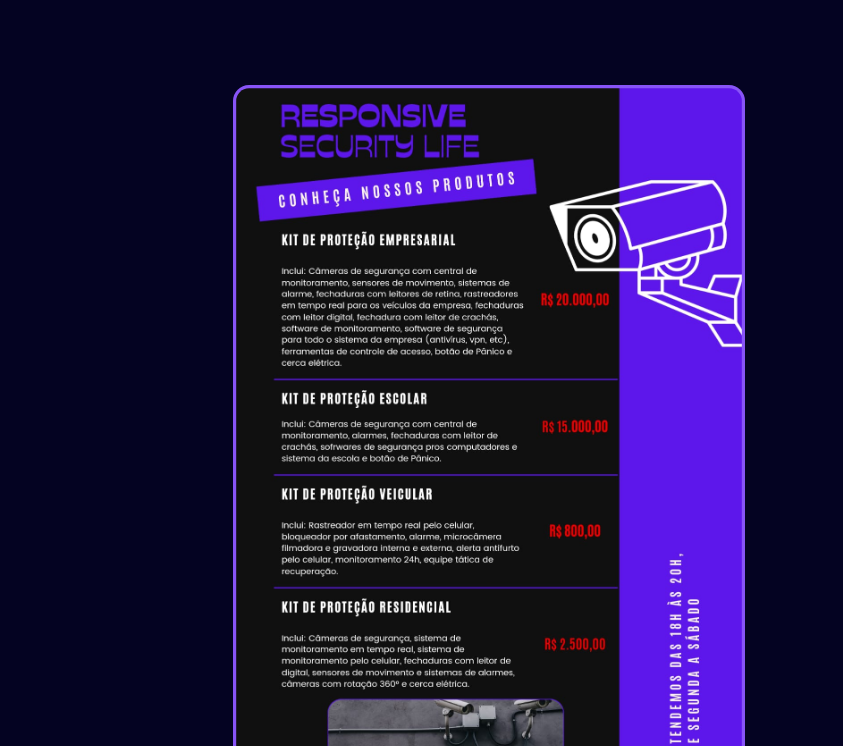
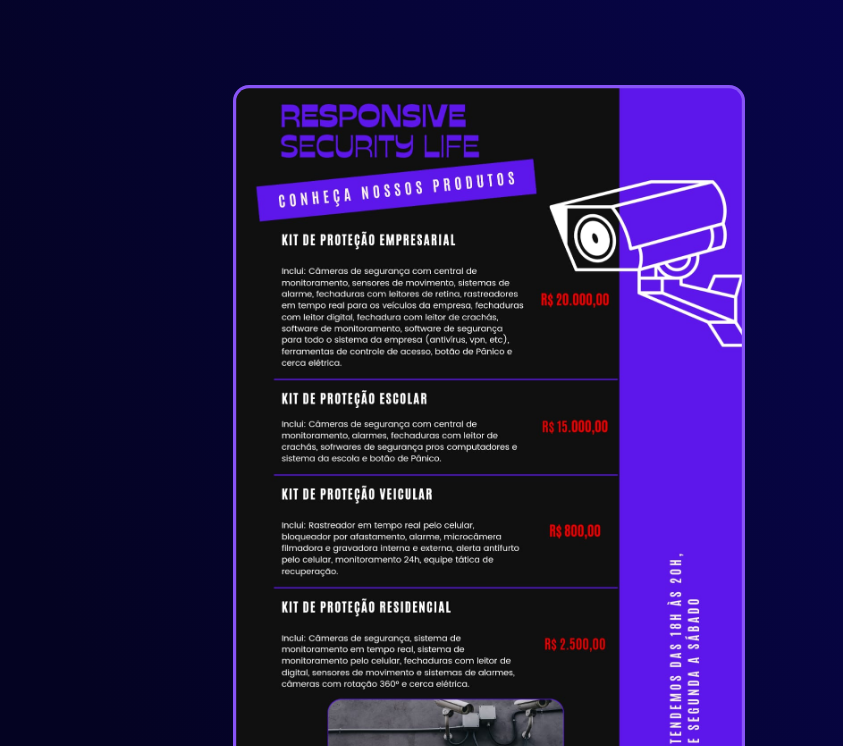
Before and after one commit to ishandom/RSL-Responsive-Security-Life, a plain HTML site: page index.html in a window 1280 px wide. Shown: the part 228-974 px from the top of the page, without its empty margins (151-994 px from the left). Drawn offline with Linux system fonts and the light colour scheme.

Commit message:
Linear Gradient

```diff
--- a/styles.css
+++ b/styles.css
@@ -7,7 +7,7 @@
 }
 
 body{
-    background-color: #040322;
+    background:linear-gradient(68.15deg, #040322 16.62%, #08054f 85.61%);
 }
 
 .wrapper{
```
